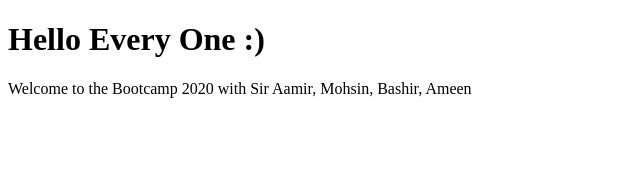
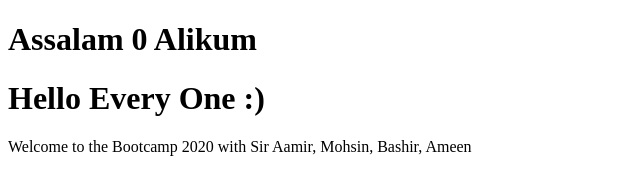
Before and after one commit to Saifullah455/Bootcamp2020Sample, a plain HTML site: page index.html in a window 1280 px wide. Shown: the whole page, without its empty margins (0-640 px from the left). Drawn offline with Linux system fonts and the light colour scheme.

Commit message:
Add Greeting

```diff
--- a/index.html
+++ b/index.html
@@ -6,6 +6,7 @@
     <title>Document</title>
 </head>
 <body>
+    <h1>Assalam 0 Alikum</h1>
     <h1>Hello Every One :)</h1>
     <p>Welcome to the Bootcamp 2020 with Sir Aamir, Mohsin, Bashir, Ameen</p>
 </body>
```
